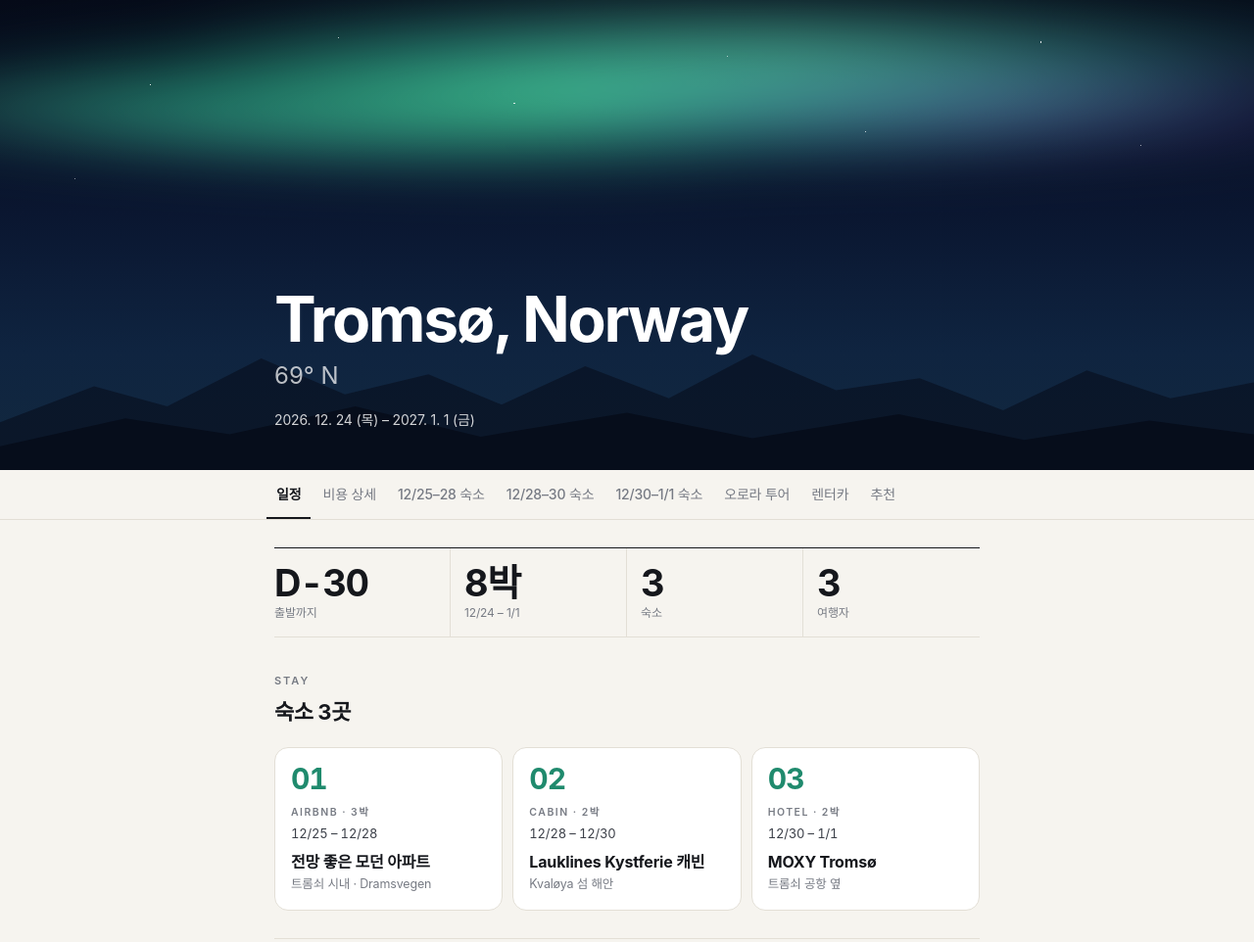
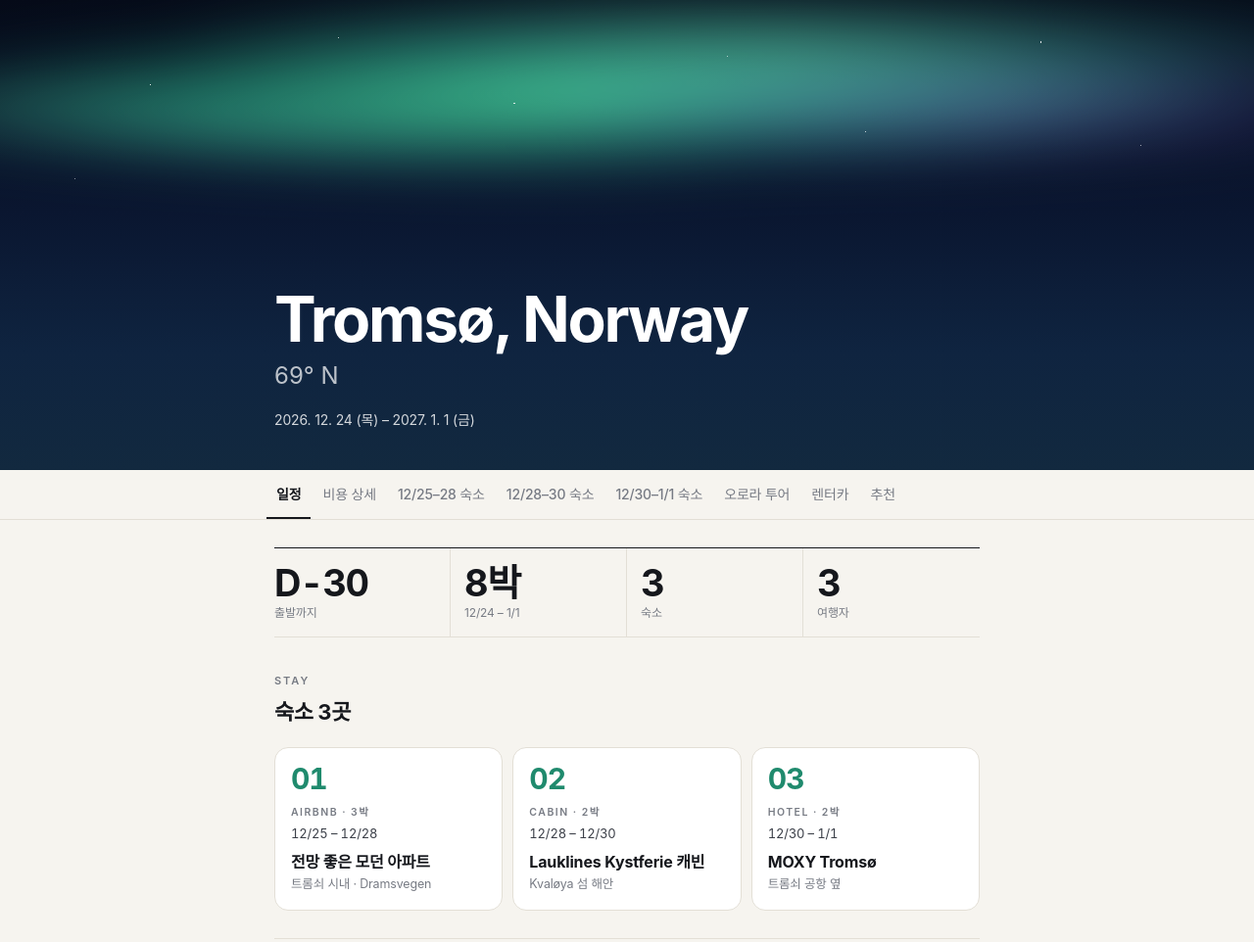
Before and after one commit to nasong27-oss/tromso-trip, a website: page index.html in a window 1280 px wide. Shown: the top 962 px of the page at 98% size. Drawn offline with Linux system fonts and the light colour scheme; no server answers; a web font is replaced by a local one.

Commit message:
Hero: remove mountain silhouette
Co-Authored-By: Claude Opus 5.5 <noreply@anthropic.com>
Claude-Session: https://claude.ai/code/session_017jxMzrpyeha67X61ScQ64w

```diff
--- a/assets/style.css
+++ b/assets/style.css
@@ -100,7 +100,6 @@ strong { font-weight: 650; }
 @keyframes sway2 { 0% { transform: translate3d(5%, 4%, 0) rotate(6deg) scaleX(1.1); opacity: .45; } 100% { transform: translate3d(-9%, -3%, 0) rotate(-7deg) scaleX(.9); opacity: .85; } }
 @keyframes sway3 { 0% { transform: translate3d(0, -4%, 0) rotate(-4deg); opacity: .35; } 100% { transform: translate3d(-12%, 6%, 0) rotate(8deg) scaleY(1.3); opacity: .7; } }
 @media (prefers-reduced-motion: reduce) { .aurora i { animation: none; } }
-.ridge { position: absolute; left: 0; right: 0; bottom: 0; width: 100%; height: 34%; display: block; }
 .hero-shade { position: absolute; inset: 0; }
 .hero-shade::after { content: ""; position: absolute; inset: 0; background: var(--night); opacity: calc(var(--p) * .92); }
 /* 제목: 기본(구형 브라우저)은 스크롤에 맞춰 희미해지기만 */
--- a/index.html
+++ b/index.html
@@ -14,12 +14,8 @@
   <!-- 스크롤하면 사진이 접히면서 작은 제목 + 탭 바로 바뀐다 -->
   <header class="top" id="top">
     <div class="hero" id="hero">
-      <!-- 층 순서: 하늘 → 산 → 접힘 그림자 → 제목 → 오로라(제목 위) → 작은 제목 -->
+      <!-- 층 순서: 하늘 → 접힘 그림자 → 제목 → 오로라(제목 위) → 작은 제목 -->
       <div class="hero-sky" aria-hidden="true"></div>
-      <svg class="ridge" viewBox="0 0 1200 200" preserveAspectRatio="none" aria-hidden="true">
-        <path d="M0 140 L90 95 L160 120 L250 60 L330 105 L410 80 L480 118 L560 70 L640 110 L720 55 L800 100 L880 85 L960 125 L1040 75 L1120 110 L1200 90 L1200 200 L0 200 Z" fill="#0a1426" opacity=".85"/>
-        <path d="M0 170 L120 135 L220 155 L340 120 L460 158 L600 128 L720 160 L860 130 L980 162 L1100 138 L1200 155 L1200 200 L0 200 Z" fill="#060d1b"/>
-      </svg>
       <div class="hero-shade"></div>
       <div class="hero-inner">
         <h1 class="hero-title">Tromsø, Norway</h1>
```
